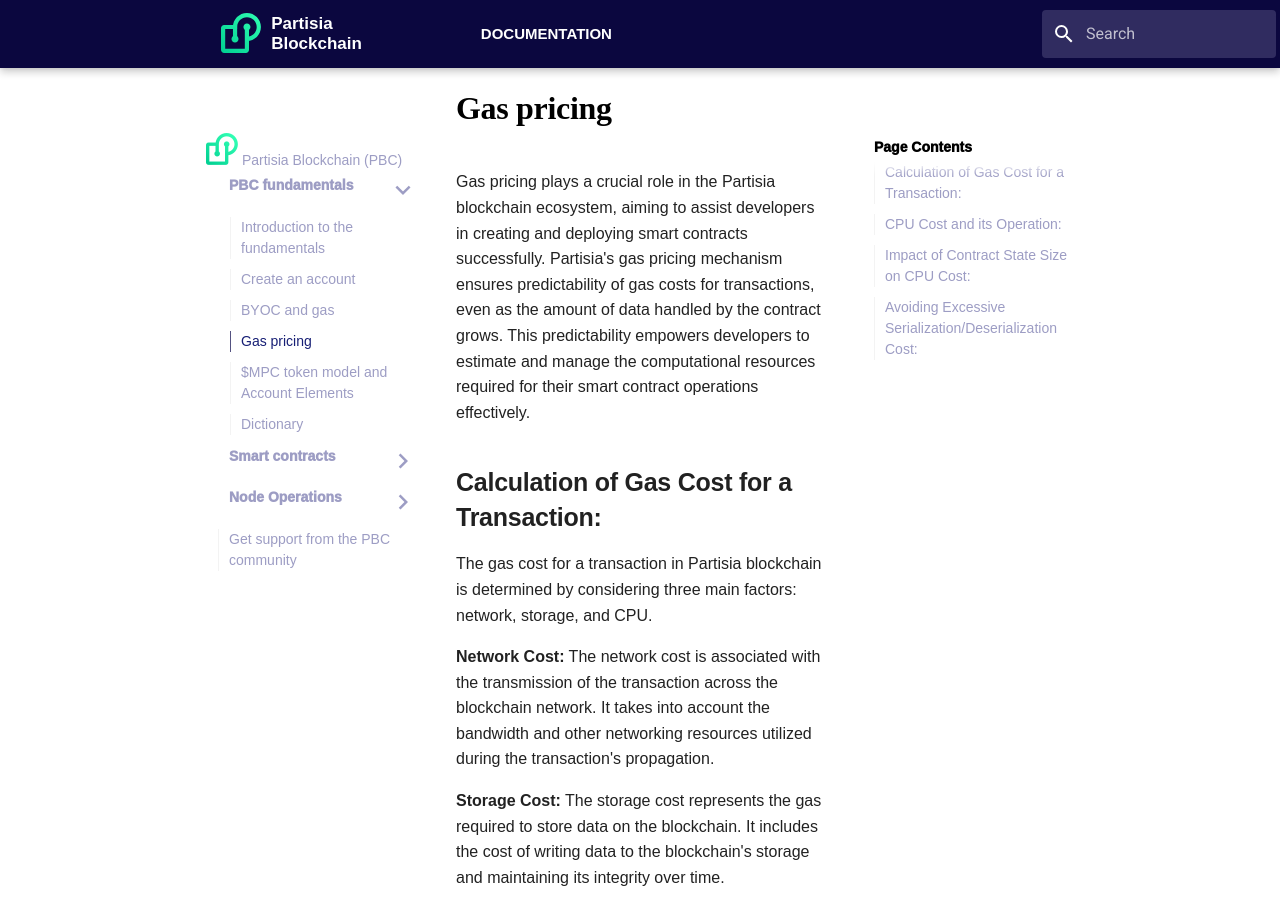
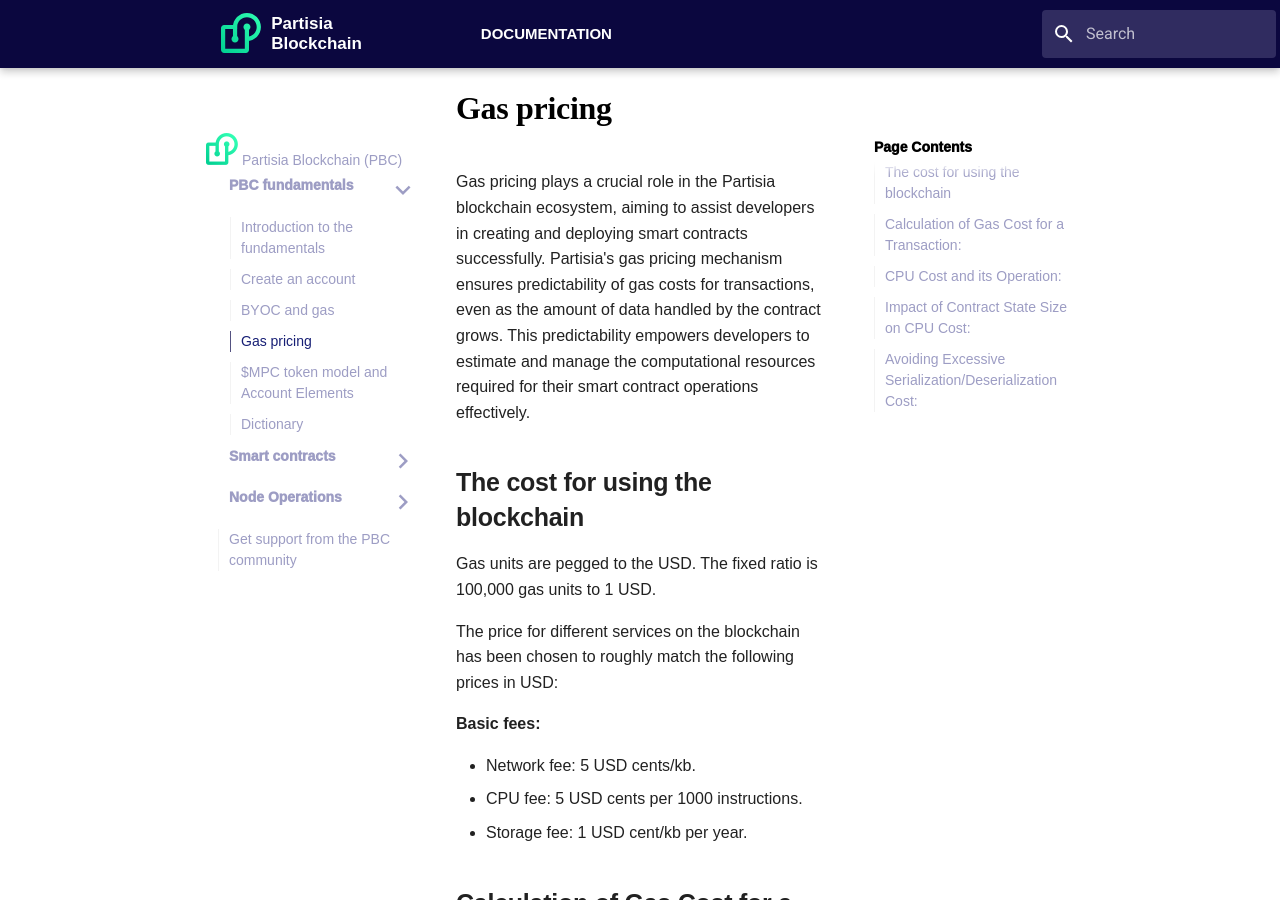
Before and after one commit to 0xSero/partisia-docs, an MkDocs documentation site: the page built from docs/pbc-fundamentals/gas.md, in a window 1280 px wide and 900 px high. Built offline with MkDocs 1.6.1 and Material for MkDocs 9.7.7, drawn with Linux system fonts in a browser that asks for light colours; some web fonts are replaced; a script that is not in the unit is left out.

Commit message:
Using the conversion part of old text

```diff
--- a/docs/pbc-fundamentals/gas.md
+++ b/docs/pbc-fundamentals/gas.md
@@ -1,6 +1,18 @@
 # Gas pricing
 
 Gas pricing plays a crucial role in the Partisia blockchain ecosystem, aiming to assist developers in creating and deploying smart contracts successfully. Partisia's gas pricing mechanism ensures predictability of gas costs for transactions, even as the amount of data handled by the contract grows. This predictability empowers developers to estimate and manage the computational resources required for their smart contract operations effectively.
+
+## The cost for using the blockchain
+
+Gas units are pegged to the USD. The fixed ratio is 100,000 gas units to 1 USD.
+
+The price for different services on the blockchain has been chosen to roughly match the following prices in USD:
+
+**Basic fees:**
+
+- Network fee: 5 USD cents/kb.
+- CPU fee: 5 USD cents per 1000 instructions.
+- Storage fee: 1 USD cent/kb per year.
 
 ## Calculation of Gas Cost for a Transaction:
 The gas cost for a transaction in Partisia blockchain is determined by considering three main factors: network, storage, and CPU.
```
